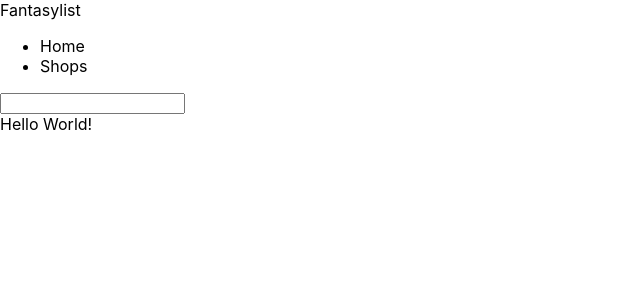
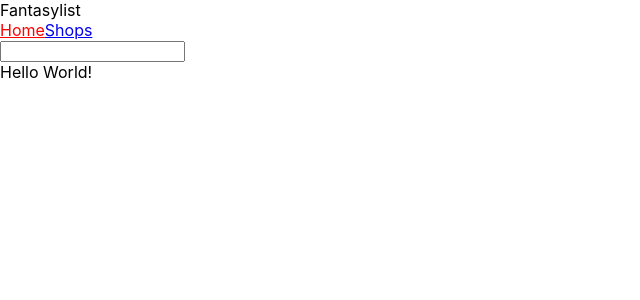
Before and after one commit to Arockne/fantasy-market-client, a React (Create React App) app: page / in a window 1280 px wide. Shown: the top 300 px of the page, without its empty margins (0-640 px from the left). Built offline with nearby package versions, Linux system fonts and the light colour scheme; no server answers.

Commit message:
Implement navigation to specific routes

```diff
--- a/src/components/Navbar.js
+++ b/src/components/Navbar.js
@@ -2,12 +2,25 @@ import React from 'react'
 import { NavLink } from 'react-router-dom'
 
 function Navbar() {
+  const activeStyle = {
+    textDecoration: "underline",
+    color: 'red'
+  };
+
   return (
     <nav>
-      <ul>
-        <li>Home</li>
-        <li>Shops</li>
-      </ul>
+      <NavLink
+        to='/'
+        style={({ isActive }) =>
+          isActive ? activeStyle : undefined
+        }
+      >Home</NavLink>
+      <NavLink
+        to='shops'
+        style={({ isActive }) =>
+          isActive ? activeStyle : undefined
+        }
+      >Shops</NavLink>
     </nav>
   )
 }
```
